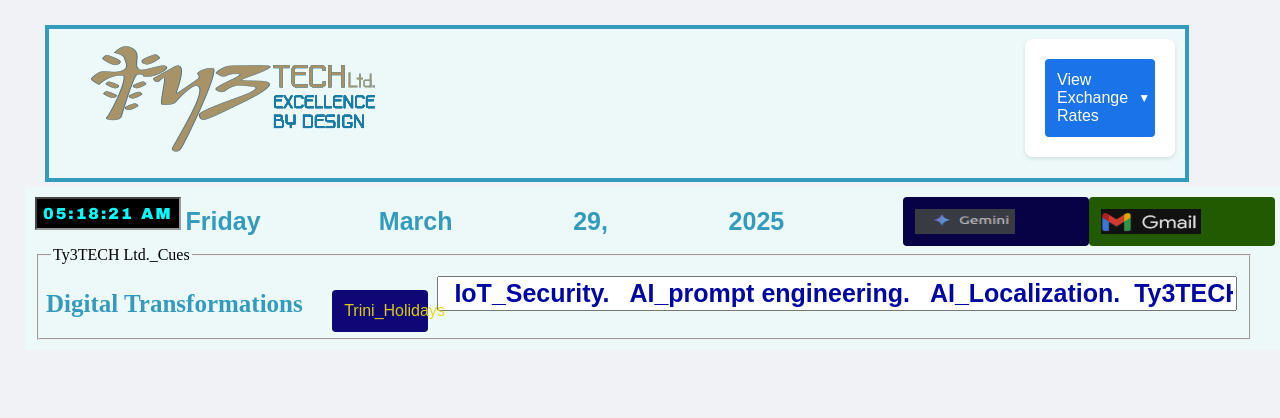
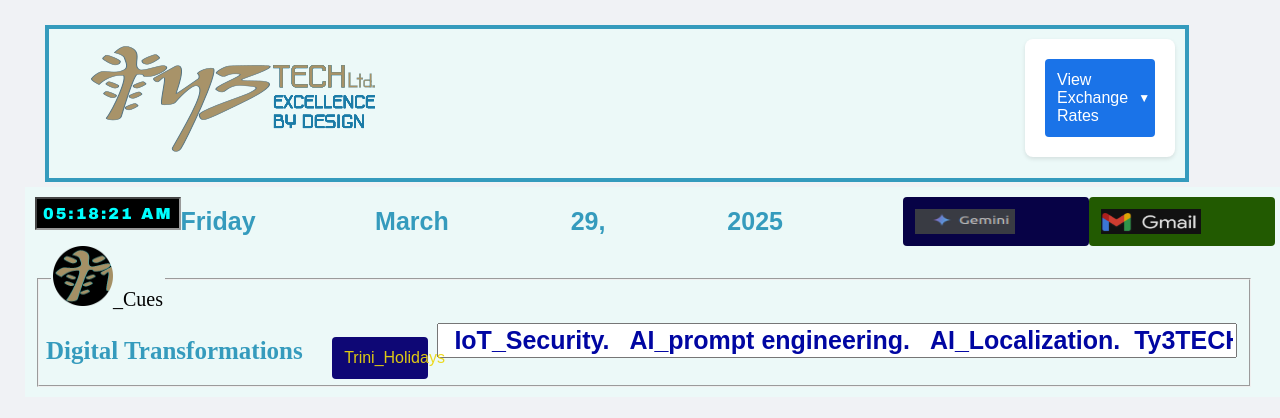
Before and after one commit to Arlyxs/ty3website, a plain HTML site: page clockexperimental.html in a window 1280 px wide. Drawn offline with Linux system fonts and the light colour scheme; no server answers.

Commit message:
changed marquee logo and text header altered css to manipulate img size.  moved all css to external file

```diff
--- a/Ty3CSS/Ty3CSS.css
+++ b/Ty3CSS/Ty3CSS.css
@@ -35,7 +35,7 @@ label {
 #dayDisplay {
             font-weight: bold;
             color: #359BBD;
-            font-size: 20px;
+            font-size: 25px;
             position: relative;
             top: 10px;
             right: 5px;
@@ -46,12 +46,26 @@ label {
 #spanDate {
         font-weight: bold;
         color: #359BBD;
-        font-size: 20px;
+        font-size: 25px;
         position: relative;
         top: 10px;
         right: 5px;
         font-family: 'Fira Sans', sans-serif;
     }
+
+ #exchangeRates {
+            margin-top: 20px;
+            padding: 15px;
+            background-color: #f5f5f5;
+            border-radius: 5px;
+            font-size: 18px;
+            color: #359BBD;
+        }
+
+        .rate {
+            margin: 5px 0;
+            font-weight: bold;
+        }
 
 
   input,
@@ -399,3 +413,14 @@ body {
             align-items: center;
             float:right
         }
+
+    #ty3marq {
+    height:60px;
+    width: 60px;
+    display:inline-block;
+    padding:right 0px;
+    }
+    #leg_font{
+
+        font-size: 20px;
+    }
--- a/clockexperimental.html
+++ b/clockexperimental.html
@@ -7,41 +7,6 @@
     <title>TY3 Tech</title>
     <link rel="stylesheet" href="Ty3CSS/Ty3CSS.css" type="text/css">
     <script type="text/javascript" src="Ty3JS/Ty3JS.js"></script>
-    <style>
-        #dayDisplay {
-            font-weight: bold;
-            color: #359BBD;
-            font-size: 25px;
-            position: relative;
-            top: 10px;
-            right: 5px;
-            padding-left: 10px;
-        }
-
-        #spanDate {
-            font-weight: bold;
-            color: #359BBD;
-            font-size: 25px;
-            position: relative;
-            top: 10px;
-            right: 5px;
-        }
-
-        /* New styles for exchange rates */
-        #exchangeRates {
-            margin-top: 20px;
-            padding: 15px;
-            background-color: #f5f5f5;
-            border-radius: 5px;
-            font-size: 18px;
-            color: #359BBD;
-        }
-
-        .rate {
-            margin: 5px 0;
-            font-weight: bold;
-        }
-    </style>
 </head>
 
 <body>
@@ -89,7 +54,8 @@
         <div class="posts">
             <form action="" name="marquee1">
                 <fieldset>
-                    <legend>Ty3TECH Ltd._Cues</legend>
+                    <legend id=leg_font><img src="images/Ty3TECH_CircleA.png" id=ty3marq alt="ty3 Image">_Cues
+                    </legend>
                     <label for="scrollingText">Digital Transformations <a
                             href="https://calendar.google.com/calendar/embed?src=en.tt%23holiday%40group.v.calendar.google.com&ctz=America%2FPuerto_Rico"
                             target="popup"
```
Also changed, not shown: index.html (+2 -36 lines).
